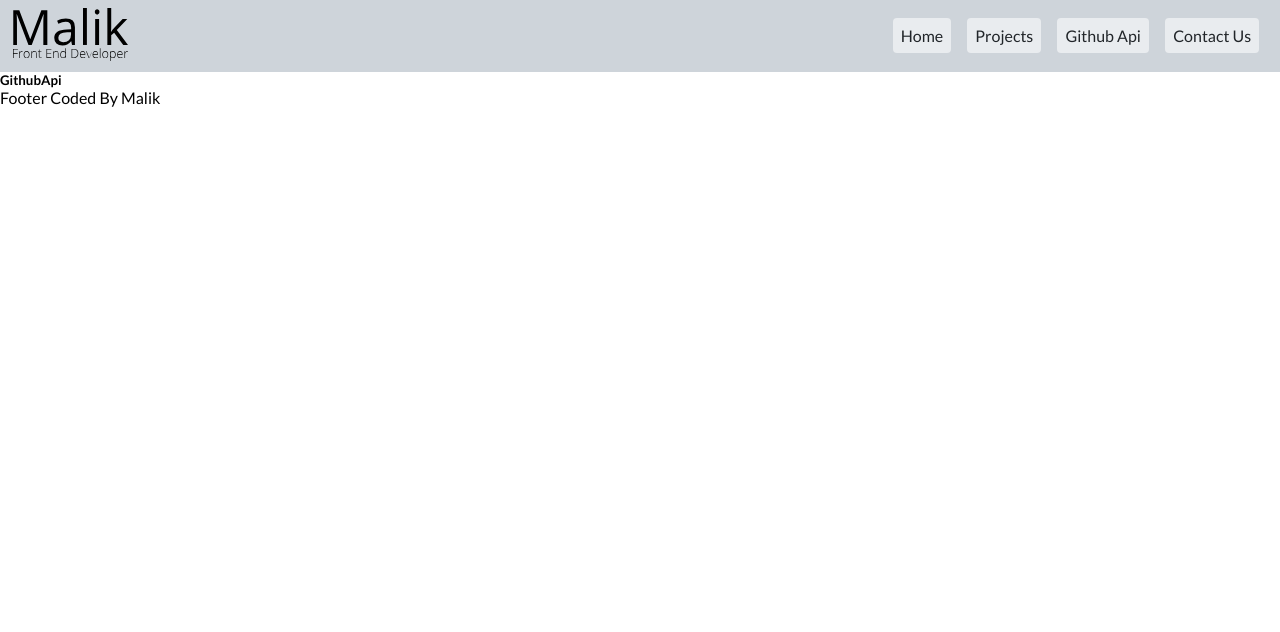
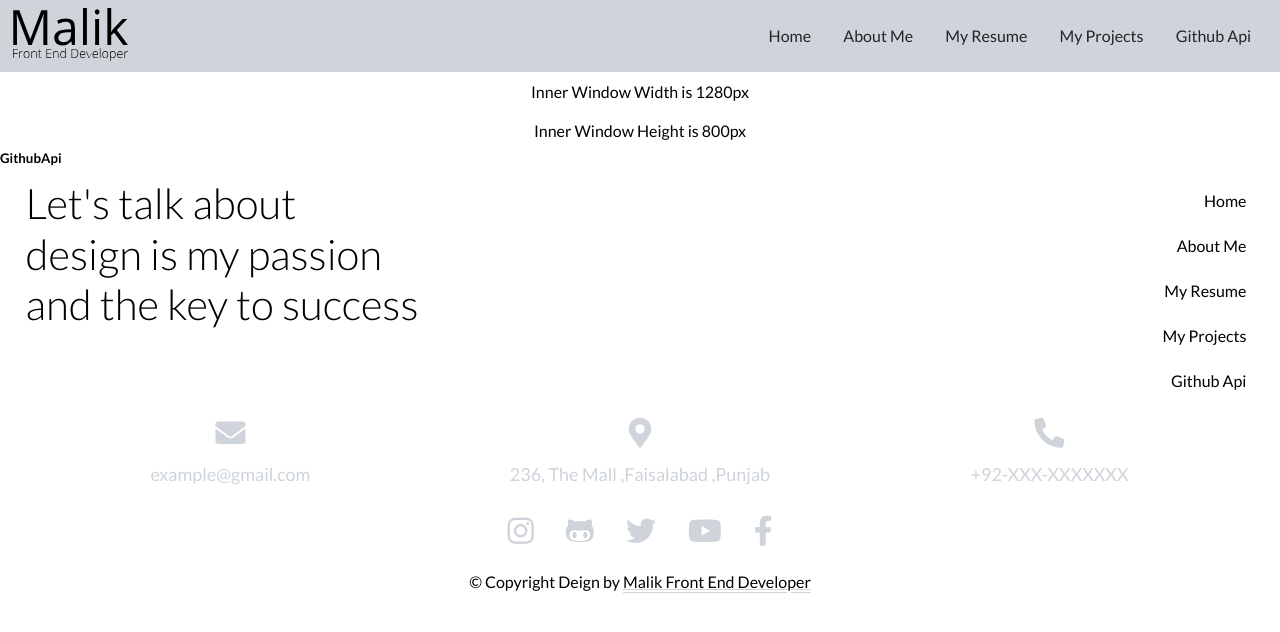
Before and after one commit to malik306/portfolio-react-sass, a React (Create React App) app: page /githubapi in a window 1280 px wide. Shown: the top 632 px of the page. Built offline with nearby package versions, Linux system fonts and the light colour scheme.

Commit message:
footer and header changes

```diff
--- a/src/App.tsx
+++ b/src/App.tsx
@@ -1,8 +1,9 @@
 import Header from "./components/header.component";
 import Project from "./components/project.component";
 import GithubApi from "./components/githubapi.component";
-import ContactUs from "./components/contactus.component";
 import Footer from "./components/footer.component";
+import About from "./components/aboutme.component";
+import Resume from "./components/resume.component";
 import { BrowserRouter as Router, Route, Switch } from "react-router-dom";
 
 export default function App() {
@@ -11,20 +12,14 @@ export default function App() {
       <Router>{/*this is used to handle the Routing that is required*/}
         <Header />
         <Switch>{/*If we use switch then it is add the exact attribute in Route tag it will open single page */}
-          <Route path="/" exact component={HomeCustom} />
+          <Route path="/" exact />
+          <Route path="/about" component={About} />
+          <Route path="/resume" component={Resume} />
           <Route path="/project" component={Project} />
           <Route path="/githubapi" component={GithubApi} />
-          <Route path="/contactus" component={ContactUs} />
         </Switch>
         <Footer />
       </Router>
     </>
   );
 }
-const HomeCustom = () => {
-  return (
-    <>
-      <h5>Home</h5>
-    </>
-  )
-}
--- /dev/null
+++ b/src/components/aboutme.component.tsx
@@ -0,0 +1,7 @@
+export default function AboutMe(){
+    return (
+        <>
+        <h5>About Me</h5>
+        </>
+    )
+}
--- a/src/components/contactus.component.tsx
+++ /dev/null
@@ -1,7 +0,0 @@
-export default function ContactUs(){
-    return (
-        <>
-        <h5>Contact Us</h5>
-        </>
-    )
-}
--- a/src/components/footer.component.tsx
+++ b/src/components/footer.component.tsx
@@ -1,7 +1,44 @@
+import { Link } from "react-router-dom";
 export default function Footer() {
     return (
         <>
-            <footer>Footer Coded By Malik</footer>
+            <footer className="b">
+                <div className="b-flex media-flex">
+                    <p className="links-info">Let's talk about <br /> design is my passion <br /> and the key to success</p>
+                    <ul className="links-info">
+                        <Link to="/">
+                            <li>Home</li>
+                        </Link>
+                        <Link to="/about">
+                            <li>About Me</li>
+                        </Link>
+                        <Link to="/resume">
+                            <li>My&nbsp;Resume</li>
+                        </Link>
+                        <Link to="/project">
+                            <li>My&nbsp;Projects</li>
+                        </Link>
+                        <Link to="/githubapi">
+                            <li>Github&nbsp;Api</li>
+                        </Link>
+                    </ul>
+                </div>
+                <div className="b-flex icon">
+                    <div className="icons"><i className="fas fa-envelope"></i> <span>example@gmail.com</span> </div>
+                    <div className="icons"><i className="fas fa-map-marker-alt"></i> <span>236, The Mall ,Faisalabad ,Punjab</span> </div>
+                    <div className="icons"><i className="fas fa-phone-alt"></i> <span>+92-XXX-XXXXXXX</span> </div>
+                </div>
+                <div className="b-flex-social-icons">
+                    <i className="fab fa-instagram"></i>
+                    <i className="fab fa-github-alt"></i>
+                    <i className="fab fa-twitter"></i>
+                    <i className="fab fa-youtube"></i>
+                    <i className="fab fa-facebook-f"></i>
+                </div>
+                <div className="b-flex-copy">
+                    <p>&copy; Copyright Deign by <Link to="/">Malik Front End Developer</Link></p>
+                </div>
+            </footer>
         </>
     )
 }
--- a/src/components/header.component.tsx
+++ b/src/components/header.component.tsx
@@ -38,23 +38,26 @@ export default function Header() {
             <Link to="/">
               <li>Home</li>
             </Link>
+            <Link to="/about">
+              <li>About Me</li>
+            </Link>
+            <Link to="resume">
+              <li>My&nbsp;Resume</li>
+            </Link>
             <Link to="project">
-              <li>Projects</li>
+              <li>My&nbsp;Projects</li>
             </Link>
             <Link to="githubapi">
               <li>Github&nbsp;Api</li>
             </Link>
-            <Link to="contactus">
-              <li>Contact&nbsp;Us</li>
-            </Link>
           </ul>
         </nav>
       </header>
-      {/*<br />
+
       <div style={{ display: "flex", justifyContent: "center", alignItems: "center", margin: "0 auto", flexDirection: "column" }}>
         <p style={{ color: 'black', padding: '10px', }}>Inner Window Width is {windowWidth}px</p>
         <p style={{ color: 'black', padding: '10px', }}>Inner Window Height is {windowHeight}px</p>
-      </div>*/}
+      </div>
 
     </>
   );
--- /dev/null
+++ b/src/components/resume.component.tsx
@@ -0,0 +1,7 @@
+export default function Resume(){
+    return (
+        <>
+        <h5>Resume</h5>
+        </>
+    )
+}
--- a/src/scss/partial/_base.scss
+++ b/src/scss/partial/_base.scss
@@ -10,6 +10,8 @@
   font-family: "Lato", sans-serif;
 }
 
+//width
+$value100:100%;
 //Variables
 $color: (
   blue: blue,
@@ -46,9 +48,16 @@ $color: (
 @function set-shade-color($color, $percentage) {
   @return mix(#000000, $color, $percentage);
 }
+@function set-col-width($divideCol) {
+  @return ($value100/$divideCol);
+}
 
 @mixin screen-max-width($max-width) {
   @media only screen and (max-width: #{$max-width}px) {
     @content;
   }
 }
+
+@mixin transition($name,$duration,$time-function,$delay){
+  transition: $name $duration $time-function $delay;
+}
--- /dev/null
+++ b/src/scss/partial/_footer.scss
@@ -0,0 +1,123 @@
+.b {
+  color: set-color(black);
+  width: 100%;
+  padding: 1% 2%;
+  &-flex {
+    display: flex;
+    .links-info {
+      width: set-col-width(2);
+    }
+    .icons {
+      width: set-col-width(3);
+      display: flex;
+      flex-direction: column;
+      color: set-color(gray-4);
+      text-align: center;
+      border-radius: 10px;
+      padding: 15px;
+      @include transition(all, 1s, ease, null);
+      .fas {
+        font-size: 30px;
+      }
+      span {
+        font-size: 18px;
+        margin-top: 15px;
+      }
+      &:hover {
+        color: set-color(black);
+      }
+    }
+    p.links-info {
+      font-size: 42px;
+      font-weight: 300;
+      color: set-color(black);
+      line-height: 1.2;
+    }
+    ul.links-info {
+      display: flex;
+      flex-direction: column;
+      align-items: flex-end;
+      li {
+        display: block;
+        padding: 8px;
+        margin: 5px 0;
+        color: set-color(black);
+        border-radius: 8px;
+        @include transition(all, 1s, ease, null);
+        &:hover {
+          background: set-color(gray-2);
+          border-bottom: 1px solid black;
+        }
+      }
+    }
+    &-copy {
+      text-align: center;
+      display: block;
+      padding-top: 10px;
+      a {
+        color: set-color(black);
+        @include transition(all, 0.5s, ease, null);
+        text-decoration: underline double set-color(gray-4);
+        &:hover {
+          text-decoration: none;
+        }
+      }
+    }
+    &-social-icons {
+      text-align: center;
+      .fab {
+        font-size: 30px;
+        padding: 8px;
+        color: set-color(gray-4);
+        margin: 8px;
+        border-radius: 50%;
+        @include transition(all, 0.5s, ease, null);
+        &:hover {
+          color: set-color(black);
+          background: set-color(gray-4);
+        }
+      }
+    }
+  }
+}
+
+//media queries
+@include screen-max-width(835) {
+  .media-flex {
+    display: flex;
+    flex-direction: column;
+    .links-info {
+      text-align: center;
+      width: set-col-width(1);
+      padding: 10px 0;
+    }
+    ul.links-info {
+      align-items: center;
+    }
+  }
+  .icon {
+    flex-wrap: wrap;
+    .icons {
+      &:nth-child(1),
+      &:nth-child(2) {
+        width: set-col-width(2);
+      }
+      &:nth-child(3) {
+        width: set-col-width(1);
+      }
+    }
+  }
+}
+@include screen-max-width(428) {
+  .media-flex p.links-info {
+    font-size: 32px;
+  }
+}
+
+@include screen-max-width(625) {
+  .icon {
+    flex-wrap: wrap;
+    flex-direction: column;
+    align-items: center;
+  }
+}
--- a/src/scss/partial/_navbar.scss
+++ b/src/scss/partial/_header.scss
@@ -16,11 +16,11 @@ header {
     button {
       background-color: transparent;
       display: none;
-      transition: color 0.5s ease-in-out;
+      @include transition(all,1s,ease,null);
       &:hover {
         color: set-color(gray-5);
       }
-      @include screen-max-width(600) {
+      @include screen-max-width(720) {
         display: block;
         position: absolute;
         right: 0.2in;
@@ -32,28 +32,26 @@ header {
       color: set-color(white);
       li {
         margin: 0 1ex;
-
         padding: 8px;
-        border-radius: 4px;
+        border-radius: 5px;
         font-size: 1rem;
         color: set-color(gray-9);
-        background-color: set-color(gray-2);
         cursor: pointer;
-        transition: border-bottom 1s ease-in-out; /* property name | duration | easing function | delay */
-
+        @include transition(all,1s,ease,null);
         &:hover {
-          border-bottom: 1.5px solid set-color(gray);
+          border-bottom: 1px solid set-color(gray);
+          background-color: set-color(gray-2);
           color: set-color(gray-7);
         }
       }
-      @include screen-max-width(600) {
+      @include screen-max-width(720) {
         display: none;
       }
     }
   }
 }
 //when we click the btn bar then open the menu as a toggle class
-@include screen-max-width(600) {
+@include screen-max-width(720) {
   header nav {
     position: relative;
     ul.open-close {
@@ -62,11 +60,14 @@ header {
       background: set-color(gray-4);
       right: 0;
       top: 0.7in;
+      padding: 2rem 0;
+      width: set-col-width(1);
+      min-height: 80vh;
       li {
-        transition: margin 0.5s ease-in-out;
-        margin: 1.6rem 0;
-        min-width: 50vw;
+        @include transition(all,1s,ease,null);
+        margin: 2rem 0;
         display: block;
+        font-size: 32px;
         text-align: center;
         border-radius: 0;
       }
--- a/src/scss/standard.scss
+++ b/src/scss/standard.scss
@@ -1,4 +1,4 @@
 @import "~@fortawesome/fontawesome-free/css/all.css";
 @import url("https://fonts.googleapis.com/css2?family=Lato:ital,wght@0,100;0,300;0,400;0,700;0,900;1,100;1,300;1,400;1,700;1,900&display=swap");
 //partial files naming convention starts with underscore
-@import "./partial/base","./partial/navbar";
+@import "./partial/base","./partial/header","./partial/footer";
```
